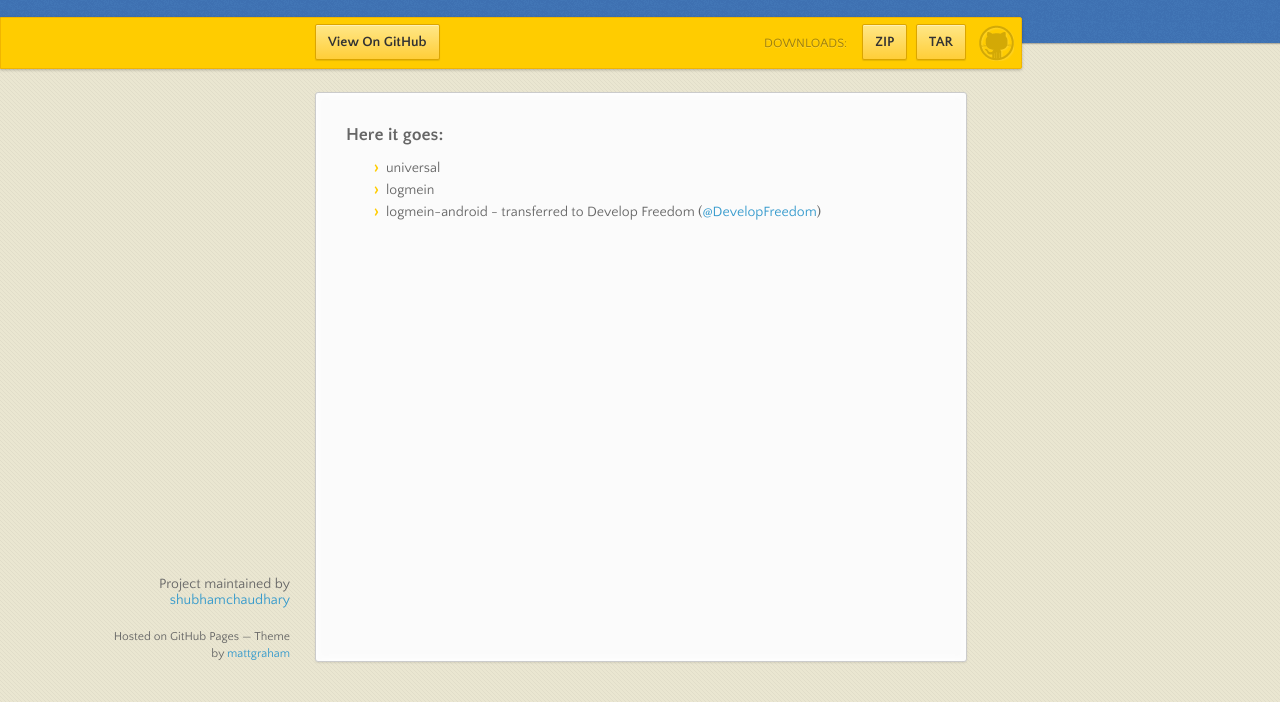
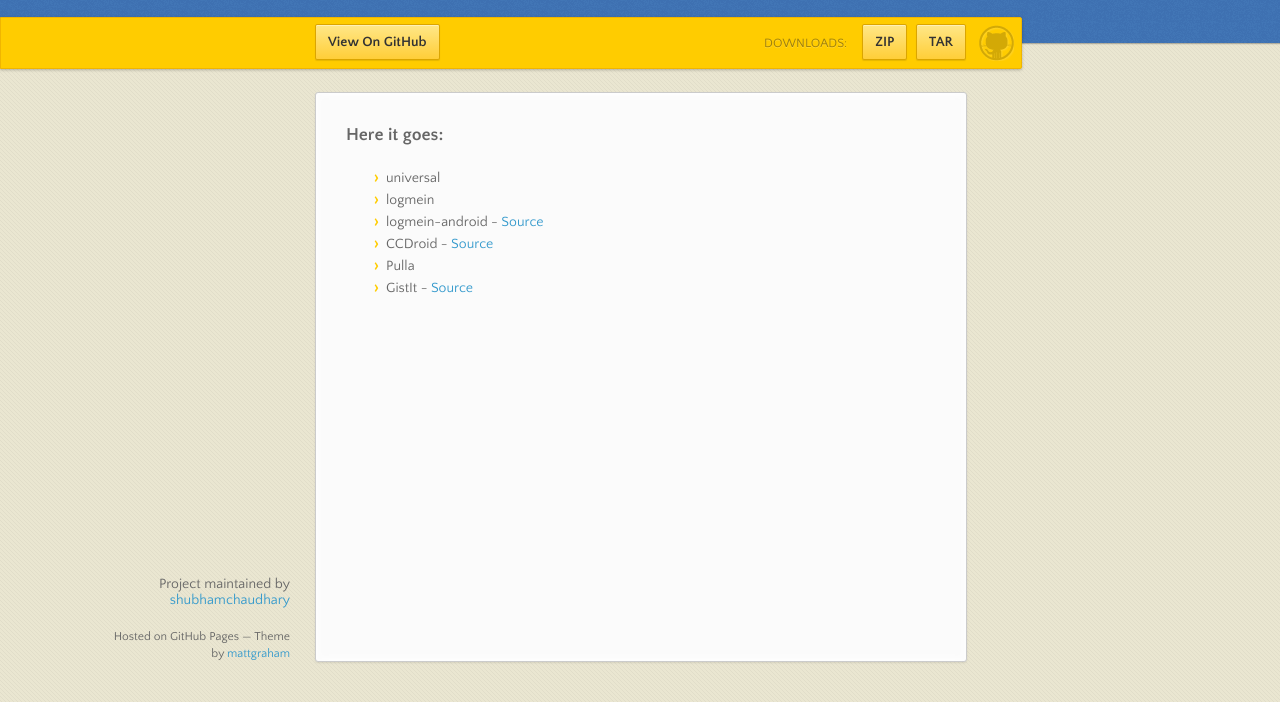
Before and after one commit to shubhamchaudhary/projects, a plain HTML site: page index.html in a window 1280 px wide. Shown: the part 98-800 px from the top of the page. Drawn offline with nearby package versions, Linux system fonts and the light colour scheme.

Commit message:
Add java script to load project list

```diff
--- a/index.html
+++ b/index.html
@@ -44,9 +44,6 @@
 
         <div class="project_list" id="project_list">
           <ul>
-            <li>universal</li>
-            <li>logmein</li>
-            <li>logmein-android - transferred to Develop Freedom (<a href="https://github.com/DevelopFreedom" class="user-mention">@DevelopFreedom</a>)</li>
           </ul>
         </div>
       </section>
@@ -55,6 +52,29 @@
         <p><small>Hosted on GitHub Pages &mdash; Theme by <a href="https://twitter.com/michigangraham">mattgraham</a></small></p>
       </footer>
     </div>
+    <script type="text/javascript">
+      var projects = {
+        "universal": "",
+        "logmein": "",
+        "logmein-android": "https://github.com/DevelopFreedom/logmein-android",
+        "CCDroid": "https://github.com/CCDroid/CCDroid",
+        "Pulla": "",
+        "GistIt": "https://github.com/shubhamchaudhary/GistIt"
+      };
+      projectList = "<ul>";
+      for (key in projects) {
+        projectList += "<li>";
+        projectList += key;
+        if ((projects[key] !== undefined) && (projects[key] !== null) && (projects[key] !== "")) {
+          projectList += " - "
+          projectList += "<a href=" + projects[key] + ">Source</a>";
+        }
+        projectList += "</li>";
+      }
+      projectList += "</ul>";
+      var div = document.getElementById('project_list');
+      div.innerHTML = div.innerHTML + projectList;
+    </script>
     <!--[if !IE]><script>fixScale(document);</script><![endif]-->
     <script type="text/javascript">
       var gaJsHost = (("https:" == document.location.protocol) ? "https://ssl." : "http://www.");
```
